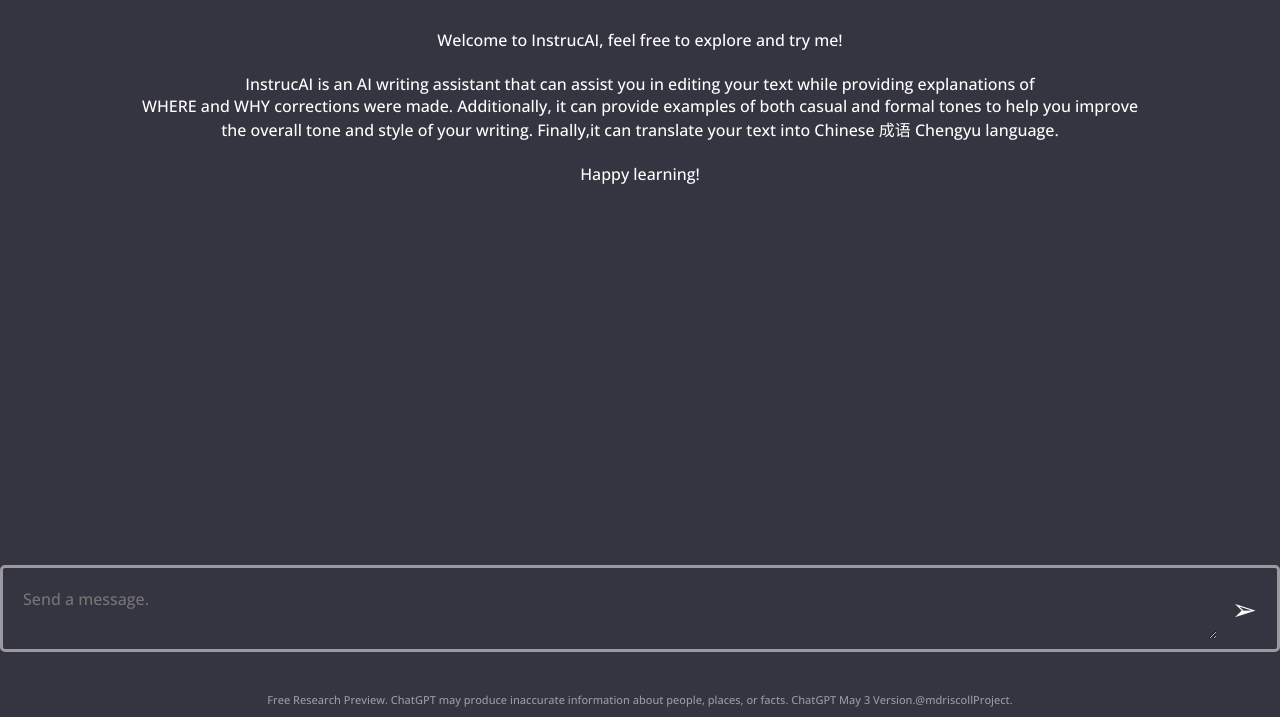
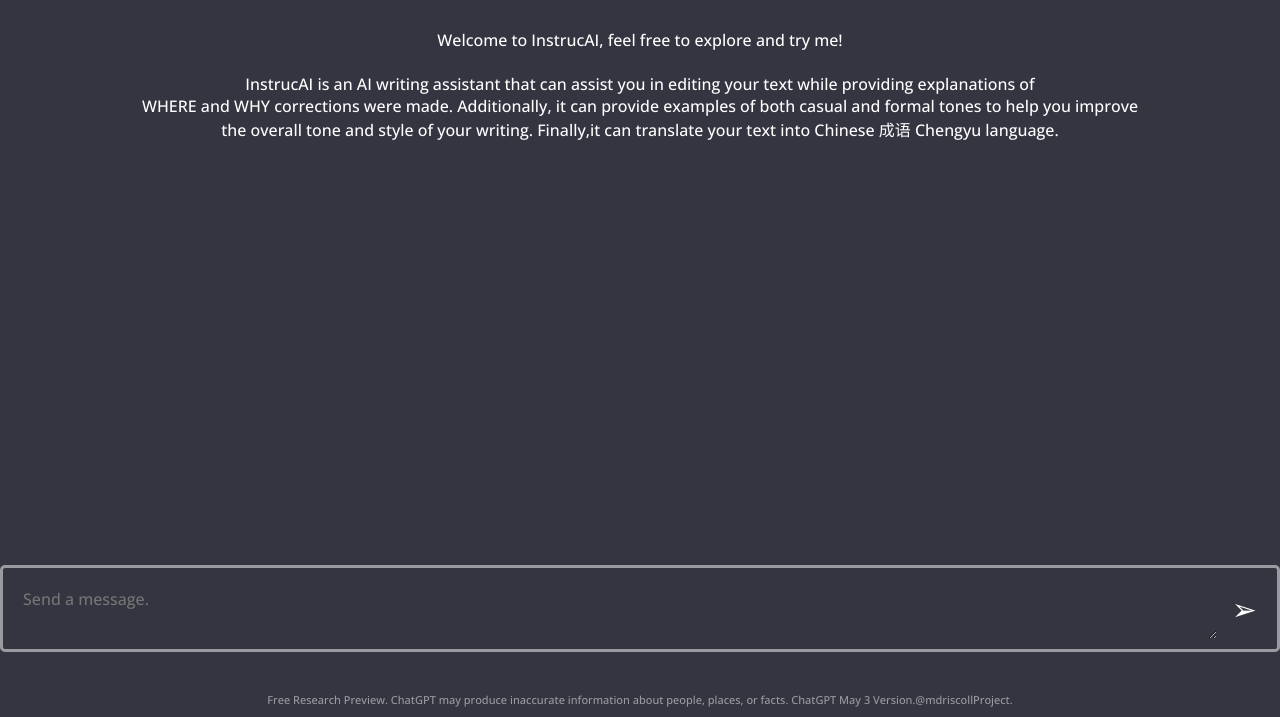
Before and after one commit to mdriscol/InstrucAI, a website built with Vite: page client/index.html in a window 1280 px wide. Shown: the part 83-800 px from the top of the page. Built offline with nearby package versions, Linux system fonts and the light colour scheme.

Commit message:
Update index.html

```diff
--- a/client/index.html
+++ b/client/index.html
@@ -18,7 +18,7 @@
       InstrucAI&#169;
     </h1>
 
-    <div style="height: 300px;">
+    <div style="height: 150px;">
       <p style="white-space: pre-line;">
         Welcome to InstrucAI, feel free to explore and try me!
 
```
